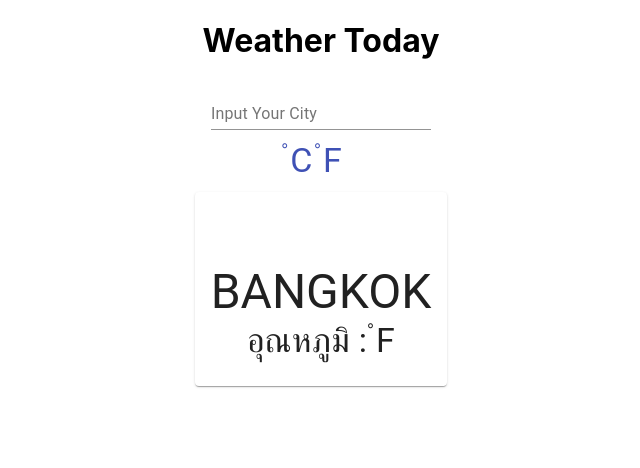
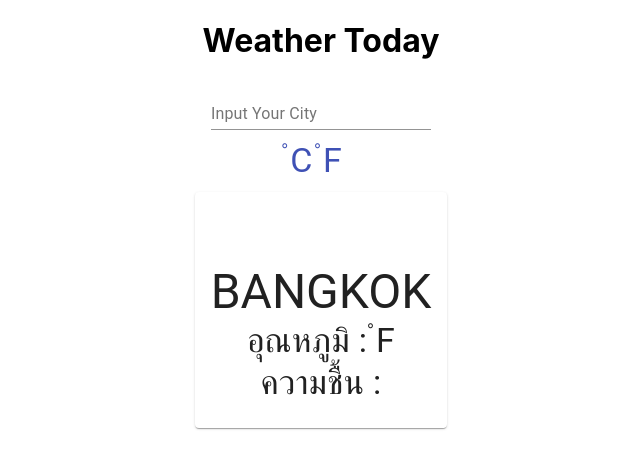
Before and after one commit to theerat/krungsri_test, a React (Create React App) app: page / in a window 1280 px wide. Shown: the top 468 px of the page, without its empty margins (319-959 px from the left). Built offline with nearby package versions, Linux system fonts and the light colour scheme; no server answers.

Commit message:
Update MaterialUI.js

```diff
--- a/src/components/common/MaterialUI.js
+++ b/src/components/common/MaterialUI.js
@@ -22,8 +22,8 @@ const UICard = (
                             {data.city}
                         </Typography>
                         <Typography variant="h4" component="p">
-
-                            อุณหภูมิ : {data.weather_data.main !== undefined ? data.weather_data.main['temp'] : ''} {data.units === 'Metric' ? ' ํC' : ' ํF'}
+                            อุณหภูมิ : {data.weather_data.main !== undefined ? data.weather_data.main['temp'] : ''} {data.units === 'Metric' ? ' ํC' : ' ํF'} <br></br>
+                            ความชื้น : {data.weather_data.main !== undefined ? data.weather_data.main['humidity'] : ''}
                         </Typography>
                     </CardContent>
                 </Card>
```
